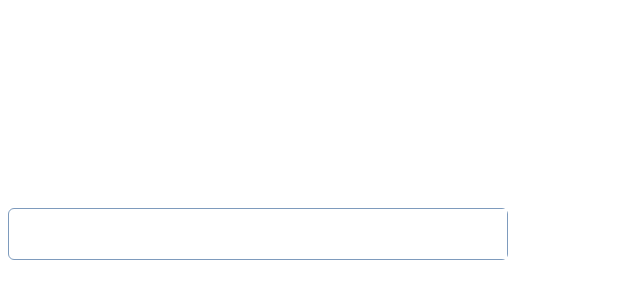
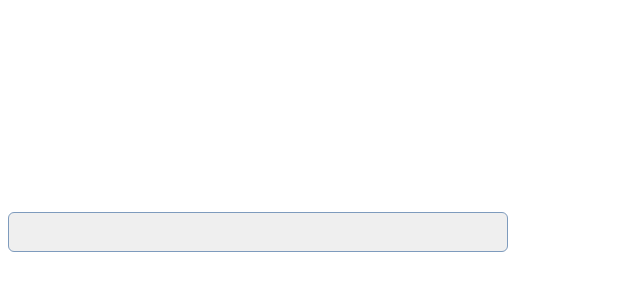
Before and after one commit to Rhomios/React-Select, a React (Create React App) app: page / in a window 1280 px wide. Shown: the top 300 px of the page, without its empty margins (0-640 px from the left). Built offline with nearby package versions, Linux system fonts and the light colour scheme.

Commit message:
Updated styles +30 mins

```diff
--- a/src/Components/Styles/dropdown-styles.sass
+++ b/src/Components/Styles/dropdown-styles.sass
@@ -1,7 +1,7 @@
 //                    Basic inheritable styles
 .default-size
   width: 100%
-  height: 50px
+  min-height: 40px
 
 .cursor-pointer
   cursor: pointer
@@ -14,38 +14,38 @@
 //                     Dropdown styles
 
 // Background style
-.dropdown-core
+.dropdown-container
   @extend .default-size
   position: relative
-
-.dropdown-container
-  display: flex
-  justify-items: center
-  justify-content: space-between
-  border: 1px solid #7E9BBD
-  border-radius: 6px
-
-  //padding: 10px 35px 10px 20px
+  box-sizing: border-box
 
 // Button styles
 .dropdown-button-active
   background: rgba(176, 198, 225, 0.26)
 
+.selected-items-options
+  align-items: center
+  align-self: stretch
+  display: flex
+  flex-shrink: 0
+  box-sizing: border-box
 
 .dropdown-button
-  @extend .cursor-pointer
   @extend .basic-font-size
-  @extend .dropdown-core
-  display: block
-  text-align: left
-  border: transparent
-
-  background: white
+  @extend .dropdown-container
+  display: flex
+  justify-items: center
+  position: relative
+  box-sizing: border-box
+  flex-wrap: wrap
+  justify-content: space-between
+  border: 1px solid #7E9BBD
+  border-radius: 6px
 
 
-  &:focus
-    outline: none
-    box-shadow: 0px 0px 0px 5px rgba(176, 198, 225, 0.6)
+  //&:focus
+  //  outline: none
+  //  box-shadow: 0px 0px 0px 5px rgba(176, 198, 225, 0.6)
 
   //&:after
   //  content: ""
@@ -53,6 +53,11 @@
   //  position: absolute
   //  right: 15px
   //  top: 45%
+
+.dropdown-indicator
+  display: flex
+  padding: 8px
+  box-sizing: border-box
 
 .dropdown-list
   position: absolute
@@ -84,13 +89,18 @@
 .selected-items-container
   width: 100%
   display: flex
+  align-items: center
+  flex: 1 1 0%
+  flex-wrap: wrap
+  position: wrap
+  padding: 2px 8px
+  border-sizing: border-box
 
 .selectedItem
   background: #d6d6d6
   padding: 5px 25px 5px 5px
   border-radius: 5px
   margin-right: 5px
-  position: relative
   @extend .basic-font-size
   //color: white
   //position: relative
```
